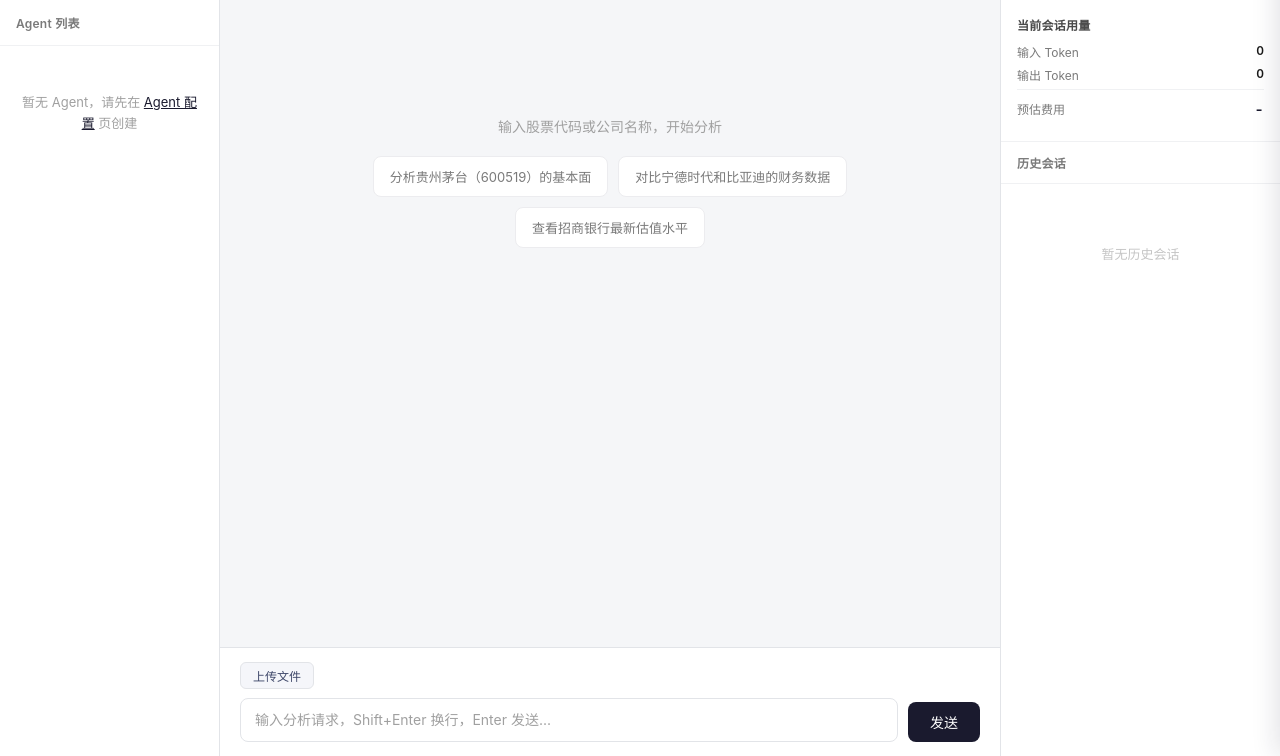
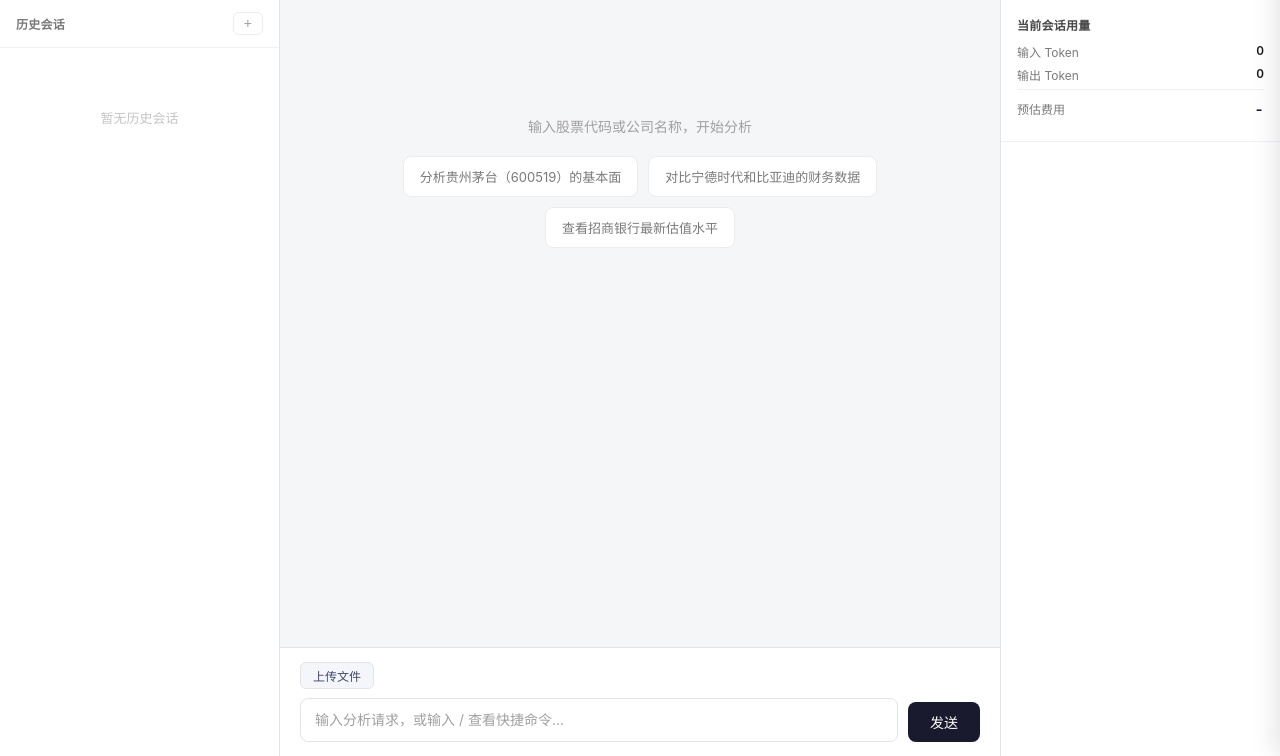
Before and after one commit to hello-lan/investment_agent, a FastAPI app: page / in a window 1280 px wide. Shown: the part 44-800 px from the top of the page. Run offline with FastAPI, Linux system fonts and the light colour scheme; data that the repository does not hold is empty; some libraries are stand-ins or nearby versions.

Commit message:
feat: 重构左侧面板为历史会话面板，添加会话列表和新会话按钮，优化用户界面和交互体验；更新聊天功能以支持选择Agent和显示技能数量

```diff
--- a/investment_agent/app/static/css/main.css
+++ b/investment_agent/app/static/css/main.css
@@ -70,24 +70,10 @@ body { font-family: var(--ff-body); background: var(--c-bg); height: 100vh; disp
 .layout { display: flex; flex: 1; overflow: hidden; }
 
 /* ========================================
-   Left Panel — Agent List
+   Left Panel — History Sessions
    ======================================== */
-.left-panel { width: 220px; min-width: 220px; background: var(--c-surface); border-right: 1px solid var(--c-border); display: flex; flex-direction: column; }
-.left-header { padding: 14px 16px; font-size: var(--fs-sm); font-weight: 600; color: var(--c-text-3); letter-spacing: 0.02em; border-bottom: 1px solid var(--c-divider); }
-.agent-list { flex: 1; overflow-y: auto; padding: 6px; }
-.agent-item { padding: 10px 12px; border-radius: var(--r-md); cursor: pointer; margin-bottom: 2px; display: flex; align-items: center; gap: 8px; transition: background var(--ease); }
-.agent-item:hover { background: var(--c-primary-lighter); }
-.agent-item.active { background: var(--c-primary-light); box-shadow: inset 3px 0 0 var(--c-primary); }
-.agent-item .agent-icon { width: 32px; height: 32px; border-radius: var(--r-md); display: flex; align-items: center; justify-content: center; font-size: var(--fs-lg); flex-shrink: 0; }
-.agent-item .agent-info { min-width: 0; }
-.agent-item .agent-name { font-size: var(--fs-base); font-weight: 500; color: var(--c-text-1); white-space: nowrap; overflow: hidden; text-overflow: ellipsis; }
-.agent-item .agent-meta { font-size: 10px; color: var(--c-text-4); margin-top: 1px; }
-.agent-item .agent-badge { font-size: 10px; background: var(--c-accent-light); color: var(--c-accent-text); padding: 1px 7px; border-radius: var(--r-full); margin-left: auto; flex-shrink: 0; font-weight: 500; }
-.agent-item .btn-new-agent { display: none; background: transparent; color: var(--c-text-4); border: 1px solid var(--c-border-light); border-radius: var(--r-sm); padding: 2px 8px; font-size: var(--fs-md); line-height: 1; cursor: pointer; flex-shrink: 0; margin-left: 6px; transition: all var(--ease); font-weight: 400; }
-.agent-item .btn-new-agent:hover { background: var(--c-primary-lighter); color: var(--c-primary); border-color: var(--c-primary-light); }
-.agent-item.active .btn-new-agent { display: inline-block; }
-.agent-empty { text-align: center; color: var(--c-text-4); padding: 40px 16px; font-size: var(--fs-base); line-height: var(--lh-base); }
-.agent-empty a { color: var(--c-primary); }
+.left-panel { width: 280px; min-width: 280px; background: var(--c-surface); border-right: 1px solid var(--c-border); display: flex; flex-direction: column; overflow: hidden; }
+.left-panel .history-panel { flex: 1; overflow-y: auto; display: flex; flex-direction: column; min-height: 0; }
 
 /* ========================================
    Main — Chat Area
@@ -179,7 +165,7 @@ body { font-family: var(--ff-body); background: var(--c-bg); height: 100vh; disp
 .slash-menu {
   position: absolute; left: 0; right: 0; bottom: 100%; margin-bottom: 6px;
   background: var(--c-surface); border: 1px solid var(--c-border); border-radius: var(--r-md);
-  box-shadow: 0 8px 24px rgba(26, 26, 46, 0.12); max-height: 200px; overflow-y: auto; z-index: 20;
+  box-shadow: 0 8px 24px rgba(26, 26, 46, 0.12); max-height: 260px; overflow-y: auto; z-index: 20;
 }
 .slash-item {
   display: flex; align-items: baseline; gap: 10px; padding: 8px 12px; cursor: pointer;
@@ -188,6 +174,14 @@ body { font-family: var(--ff-body); background: var(--c-bg); height: 100vh; disp
 .slash-item:hover, .slash-item.active { background: var(--c-primary-light); }
 .slash-item-name { font-family: var(--ff-mono); font-weight: 600; color: var(--c-accent-text); }
 .slash-item-desc { font-size: var(--fs-sm); color: var(--c-text-3); }
+.slash-item-current { font-size: var(--fs-sm); color: var(--c-primary); font-weight: 500; flex-shrink: 0; }
+.slash-menu-hint {
+  padding: 8px 12px 6px; font-size: var(--fs-sm); color: var(--c-text-4);
+  border-bottom: 1px solid var(--c-divider); line-height: var(--lh-tight);
+}
+.slash-item-empty { cursor: default; color: var(--c-text-4); }
+.slash-item-empty:hover { background: transparent; }
+.slash-item-empty a { color: var(--c-primary); }
 
 .input-area textarea { flex: 1; border: 1px solid var(--c-border); border-radius: var(--r-md); padding: 10px 14px; font-size: var(--fs-md); resize: none; outline: none; font-family: inherit; max-height: 120px; line-height: var(--lh-base); color: var(--c-text-1); transition: border-color var(--ease), box-shadow var(--ease); width: 100%; box-sizing: border-box; }
 .input-area textarea::placeholder { color: var(--c-text-4); }
@@ -221,8 +215,10 @@ body { font-family: var(--ff-body); background: var(--c-bg); height: 100vh; disp
 
 /* ---- History Panel ---- */
 .history-panel { flex: 1; overflow-y: auto; display: flex; flex-direction: column; }
-.history-header { padding: 12px 16px; font-size: var(--fs-sm); font-weight: 600; color: var(--c-text-3); border-bottom: 1px solid var(--c-divider); letter-spacing: 0.02em; }
+.history-header { padding: 12px 16px; font-size: var(--fs-sm); font-weight: 600; color: var(--c-text-3); border-bottom: 1px solid var(--c-divider); letter-spacing: 0.02em; display: flex; align-items: center; justify-content: space-between; gap: 8px; }
 .history-header .count { font-weight: 400; color: var(--c-text-5); margin-left: 4px; }
+.btn-new-session { background: transparent; color: var(--c-text-4); border: 1px solid var(--c-border-light); border-radius: var(--r-sm); padding: 2px 10px; font-size: var(--fs-md); line-height: 1.2; cursor: pointer; flex-shrink: 0; transition: all var(--ease); font-weight: 400; }
+.btn-new-session:hover { background: var(--c-primary-lighter); color: var(--c-primary); border-color: var(--c-primary-light); }
 
 .history-list { flex: 1; overflow-y: auto; }
 .session-row { padding: 10px 16px; border-bottom: 1px solid var(--c-divider); cursor: pointer; transition: background var(--ease); }
--- a/investment_agent/app/static/js/chat.js
+++ b/investment_agent/app/static/js/chat.js
@@ -4,7 +4,6 @@ let userScrolledUp=false, hasNewContentSinceScroll=false;
 
 const MAX_UPLOAD_BYTES = 10 * 1024 * 1024;
 const ALLOWED_EXTS = new Set(['.txt','.md','.pdf','.xlsx','.xls','.docx','.doc']);
-const AGENT_ICONS = ['📊','🔍','💡','📈','🧠','⚡','🎯','🔬','💼','📋'];
 const STREAM_RENDER_INTERVAL_MS = 60;
 const DATA_PATH_RE = /data[/\\](?:[^/\\\s`'"<>|]+[/\\])+[^/\\\s`'"<>|]+[/\\]?/gi;
 
@@ -228,41 +227,32 @@ function _showSpinner(containerId, text){
 
 /* ====== Agent list ====== */
 
+function _agentSkillsCount(agent){
+  try {
+    return Array.isArray(agent.skills) ? agent.skills.length : JSON.parse(agent.skills || '[]').length;
+  } catch(e){
+    return 0;
+  }
+}
+
 async function loadAgents(){
-  const list = document.getElementById('agentList');
-  _showSkeleton('agentList', 3);
   try {
     const agents = await fetch('/api/agents').then(r => r.json());
-    agents.forEach((a, i) => { agentMap[a.id] = a; });
+    Object.keys(agentMap).forEach(k => { delete agentMap[k]; });
+    agents.forEach((a) => { agentMap[a.id] = a; });
     if (!agents.length) {
-      list.innerHTML = '<div class="agent-empty">暂无 Agent，请先在 <a href="/agents">Agent 配置</a> 页创建</div>';
       document.getElementById('agentContext').style.display = 'none';
-      return;
+      return agents;
     }
-    const currentId = currentAgentId || (agents[0] && agents[0].id);
-    list.innerHTML = agents.map((a, i) => {
-      const active = a.id === currentId ? ' active' : '';
-      const icon = AGENT_ICONS[i % AGENT_ICONS.length];
-      const modelName = (a.model_id || '未设置');
-      let skillsCount = 0;
-      try {
-        skillsCount = Array.isArray(a.skills) ? a.skills.length : JSON.parse(a.skills || '[]').length;
-      } catch(e){}
-      return `<div class="agent-item${active}" data-id="${a.id}" onclick="selectAgent('${a.id}')">
-        <div class="agent-icon">${icon}</div>
-        <div class="agent-info">
-          <div class="agent-name">${escapeHtml(a.name)}</div>
-          <div class="agent-meta">${escapeHtml(modelName)}${skillsCount ? ' · '+skillsCount+' Skills' : ''}</div>
-        </div>
-        <span class="agent-badge" id="badge-${a.id}">-</span>
-        <button class="btn-new-agent" onclick="event.stopPropagation();newSession()" title="新对话">+</button>
-      </div>`;
-    }).join('');
     if (!currentAgentId && agents[0]) {
       selectAgent(agents[0].id, true);
+    } else if (currentAgentId && agentMap[currentAgentId]) {
+      selectAgent(currentAgentId, true);
     }
+    return agents;
   } catch(e) {
-    list.innerHTML = '<div class="agent-empty">加载失败</div>';
+    console.error('loadAgents', e);
+    return [];
   }
 }
 
@@ -281,10 +271,6 @@ function selectAgent(id, silent){
   const agent = agentMap[id];
   if (!agent) return;
 
-  document.querySelectorAll('.agent-item').forEach(el => el.classList.remove('active'));
-  const item = document.querySelector(`.agent-item[data-id="${id}"]`);
-  if (item) item.classList.add('active');
-
   const header = document.getElementById('centerHeader');
   const nameEl = document.getElementById('centerAgentName');
   if (header && nameEl) {
@@ -296,12 +282,9 @@ function selectAgent(id, silent){
   if (ctx) {
     ctx.style.display = '';
     document.getElementById('ctxAgentName').textContent = agent.name;
-    let modelName = agent.model_id || '未设置模型';
-    let skillsCount = 0;
-    try {
-      skillsCount = Array.isArray(agent.skills) ? agent.skills.length : JSON.parse(agent.skills || '[]').length;
-    } catch(e){}
-    document.getElementById('ctxAgentDetail').textContent = '模型 ' + escapeHtml(modelName) + ' · 挂载 ' + skillsCount + ' 个 Skill';
+    const modelName = agent.model_id || '未设置模型';
+    const skillsCount = _agentSkillsCount(agent);
+    document.getElementById('ctxAgentDetail').textContent = '模型 ' + modelName + ' · 挂载 ' + skillsCount + ' 个 Skill';
   }
 
   if (!silent) {
@@ -323,16 +306,6 @@ async function loadSessions(){
   } catch(e) {
     allSessions = [];
   }
-
-  // update badges
-  const counts = {};
-  allSessions.forEach(s => {
-    if (s.agent_id) counts[s.agent_id] = (counts[s.agent_id] || 0) + 1;
-  });
-  Object.keys(agentMap).forEach(aid => {
-    const badge = document.getElementById('badge-' + aid);
-    if (badge) badge.textContent = counts[aid] || '0';
-  });
 
   const filtered = currentAgentId
     ? allSessions.filter(s => s.agent_id === currentAgentId)
@@ -869,16 +842,21 @@ async function reconnectToTask(sessionId, taskId){
 
 const SLASH_COMMANDS = [
   { name: '/clear', desc: '新建对话', run: () => newSession() },
+  { name: '/agent', desc: '切换 Agent', run: () => openAgentPicker() },
 ];
 
 let _slashMatches = [];
 let _slashIndex = 0;
 let _slashOpen = false;
+let _slashMode = 'commands'; // 'commands' | 'agents'
+let _agentPickerItems = [];
 
 function hideSlashMenu(){
   _slashOpen = false;
   _slashMatches = [];
   _slashIndex = 0;
+  _slashMode = 'commands';
+  _agentPickerItems = [];
   const menu = document.getElementById('slashMenu');
   if (menu){ menu.style.display = 'none'; menu.innerHTML = ''; }
 }
@@ -902,6 +880,8 @@ function updateSlashMenu(){
   const menu = document.getElementById('slashMenu');
   if (!input || !menu) return;
 
+  if (_slashMode === 'agents') return;
+
   const query = _slashQueryFromInput(input.value, input.selectionStart);
   const matches = _getSlashMatches(query);
   if (!matches.length){
@@ -916,6 +896,7 @@ function updateSlashMenu(){
     _slashIndex = Math.max(0, Math.min(_slashIndex, matches.length - 1));
   }
   _slashMatches = matches;
+  _slashMode = 'commands';
   _slashOpen = true;
 
   menu.innerHTML = matches.map((c, i) =>
@@ -927,7 +908,59 @@ function updateSlashMenu(){
   menu.style.display = '';
 }
 
+function _renderAgentPicker(){
+  const menu = document.getElementById('slashMenu');
+  if (!menu) return;
+
+  const hint = '<div class="slash-menu-hint">选择Agent, ↑↓选择，Enter确认</div>';
+
+  if (!_agentPickerItems.length) {
+    menu.innerHTML = hint +
+      '<div class="slash-item slash-item-empty">暂无 Agent，请先在 <a href="/agents">Agent 配置</a> 页创建</div>';
+    menu.style.display = '';
+    _slashOpen = true;
+    return;
+  }
+
+  _slashIndex = Math.max(0, Math.min(_slashIndex, _agentPickerItems.length - 1));
+  menu.innerHTML = hint + _agentPickerItems.map((a, i) => {
+    const active = i === _slashIndex ? ' active' : '';
+    const currentMark = a.id === currentAgentId
+      ? '<span class="slash-item-current">(当前)</span>'
+      : '';
+    return `<div class="slash-item${active}" role="option" data-idx="${i}"` +
+      ` onclick="selectSlashItem(${i})">` +
+      `<span class="slash-item-name">${escapeHtml(a.name)}</span>${currentMark}</div>`;
+  }).join('');
+  menu.style.display = '';
+  _slashOpen = true;
+}
+
+async function openAgentPicker(){
+  const input = document.getElementById('inputBox');
+  if (input){ input.value = ''; autoResize(input); }
+
+  const agents = Object.values(agentMap);
+  if (!agents.length) {
+    await loadAgents();
+  }
+  const list = Object.values(agentMap);
+  _slashMode = 'agents';
+  _agentPickerItems = list;
+  _slashMatches = [];
+  _slashIndex = Math.max(0, list.findIndex(a => a.id === currentAgentId));
+  if (_slashIndex < 0) _slashIndex = 0;
+  _renderAgentPicker();
+  if (input) input.focus();
+}
+
 function selectSlashItem(idx){
+  if (_slashMode === 'agents') {
+    if (idx < 0 || idx >= _agentPickerItems.length) return;
+    _slashIndex = idx;
+    confirmAgentPicker();
+    return;
+  }
   if (idx < 0 || idx >= _slashMatches.length) return;
   _slashIndex = idx;
   completeSlashCommand();
@@ -937,6 +970,10 @@ function completeSlashCommand(){
   const input = document.getElementById('inputBox');
   if (!input || !_slashMatches.length) return;
   const cmd = _slashMatches[_slashIndex] || _slashMatches[0];
+  if (cmd.name === '/agent') {
+    executeSlashCommand(cmd);
+    return;
+  }
   input.value = cmd.name;
   autoResize(input);
   hideSlashMenu();
@@ -945,21 +982,43 @@ function completeSlashCommand(){
   input.setSelectionRange(len, len);
 }
 
+function confirmAgentPicker(){
+  const agent = _agentPickerItems[_slashIndex] || _agentPickerItems[0];
+  const input = document.getElementById('inputBox');
+  if (input){ input.value = ''; autoResize(input); }
+  hideSlashMenu();
+  if (agent) selectAgent(agent.id);
+}
+
 function executeSlashCommand(cmd){
   const input = document.getElementById('inputBox');
   if (input){ input.value = ''; autoResize(input); }
+  if (cmd.name === '/agent') {
+    openAgentPicker();
+    return;
+  }
   hideSlashMenu();
   cmd.run();
 }
 
 function onInputBoxInput(el){
   autoResize(el);
+  if (_slashMode === 'agents') {
+    const v = el.value;
+    if (!v || v[0] !== '/') {
+      hideSlashMenu();
+      updateSlashMenu();
+      return;
+    }
+  }
   updateSlashMenu();
 }
 
 function _moveSlashSelection(delta){
-  if (!_slashOpen || !_slashMatches.length) return;
-  _slashIndex = (_slashIndex + delta + _slashMatches.length) % _slashMatches.length;
+  if (!_slashOpen) return;
+  const count = _slashMode === 'agents' ? _agentPickerItems.length : _slashMatches.length;
+  if (!count) return;
+  _slashIndex = (_slashIndex + delta + count) % count;
   const menu = document.getElementById('slashMenu');
   if (!menu) return;
   menu.querySelectorAll('.slash-item').forEach((el, i) => {
@@ -1034,13 +1093,21 @@ function handleKey(e){
   if (_slashOpen){
     if (e.key === 'ArrowDown'){ e.preventDefault(); _moveSlashSelection(1); return; }
     if (e.key === 'ArrowUp'){ e.preventDefault(); _moveSlashSelection(-1); return; }
-    if (e.key === 'Tab'){ e.preventDefault(); completeSlashCommand(); return; }
     if (e.key === 'Escape'){ e.preventDefault(); hideSlashMenu(); return; }
-    if (e.key === 'Enter' && !e.shiftKey){
-      e.preventDefault();
-      const cmd = _slashMatches[_slashIndex] || _slashMatches[0];
-      if (cmd){ executeSlashCommand(cmd); }
-      return;
+    if (_slashMode === 'agents'){
+      if (e.key === 'Tab' || (e.key === 'Enter' && !e.shiftKey)){
+        e.preventDefault();
+        confirmAgentPicker();
+        return;
+      }
+    } else {
+      if (e.key === 'Tab'){ e.preventDefault(); completeSlashCommand(); return; }
+      if (e.key === 'Enter' && !e.shiftKey){
+        e.preventDefault();
+        const cmd = _slashMatches[_slashIndex] || _slashMatches[0];
+        if (cmd){ executeSlashCommand(cmd); }
+        return;
+      }
     }
   }
   if (e.key === 'Enter' && !e.shiftKey){ e.preventDefault(); sendMessage(); }
--- a/investment_agent/app/templates/index.html
+++ b/investment_agent/app/templates/index.html
@@ -7,9 +7,14 @@
 <div class="layout">
 
   <aside class="left-panel">
-    <div class="left-header">Agent 列表</div>
-    <div class="agent-list" id="agentList">
-      <div class="agent-empty">暂无 Agent，请先在 <a href="/agents">Agent 配置</a> 页创建</div>
+    <div class="history-panel">
+      <div class="history-header">
+        <span>历史会话 <span class="count" id="historyCount"></span></span>
+        <button type="button" class="btn-new-session" onclick="newSession()" title="新对话">+</button>
+      </div>
+      <div class="history-list" id="historyList">
+        <div class="history-empty">选择 Agent 后显示历史会话</div>
+      </div>
     </div>
   </aside>
 
@@ -38,7 +43,7 @@
         </div>
         <div class="slash-wrap">
           <div id="slashMenu" class="slash-menu" style="display:none" role="listbox"></div>
-          <textarea id="inputBox" rows="1" placeholder="输入分析请求，Shift+Enter 换行，Enter 发送..."
+          <textarea id="inputBox" rows="1" placeholder="输入分析请求，或输入 / 查看快捷命令..."
             onkeydown="handleKey(event)" oninput="onInputBoxInput(this)"></textarea>
         </div>
       </div>
@@ -60,15 +65,6 @@
     <div class="agent-context" id="agentContext" style="display:none">
       <div class="agent-name" id="ctxAgentName"></div>
       <div class="agent-detail" id="ctxAgentDetail"></div>
-    </div>
-
-    <div class="history-panel">
-      <div class="history-header">
-        历史会话 <span class="count" id="historyCount"></span>
-      </div>
-      <div class="history-list" id="historyList">
-        <div class="history-empty">选择 Agent 后显示历史会话</div>
-      </div>
     </div>
   </aside>
 
```
